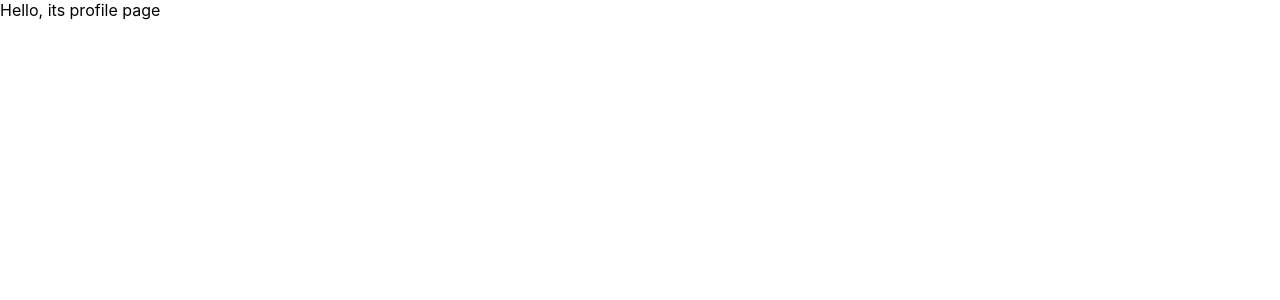
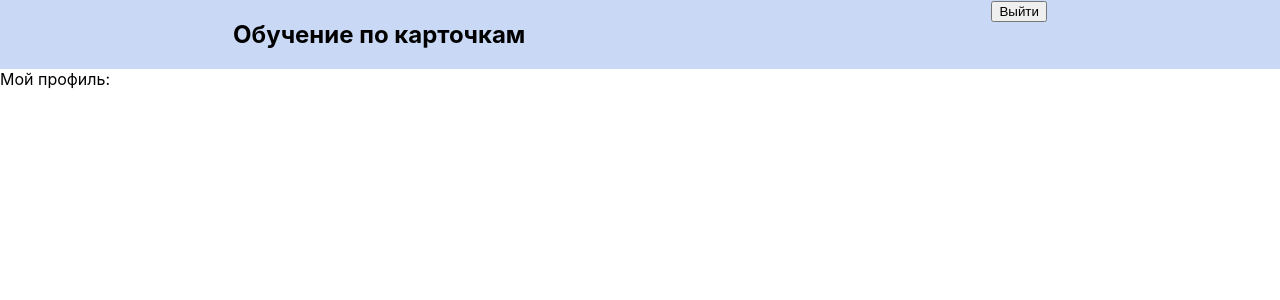
Before and after one commit to Kiri1111/cards_rtk, a React (Create React App) app: page /profile in a window 1280 px wide. Shown: the top 300 px of the page. Built offline with nearby package versions, Linux system fonts and the light colour scheme.

Commit message:
feat: logout

```diff
--- a/src/app/App.tsx
+++ b/src/app/App.tsx
@@ -1,12 +1,10 @@
-import {useAppDispatch, useAppSelector} from "./hooks";
+import {Header} from "../common/ui/header";
 
 function App() {
-	const isLoading = useAppSelector((state) => state.app.isLoading);
-	const dispatch = useAppDispatch();
 
 	return (
 		<div className="App">
-			{isLoading && <h1>Loader...</h1>}
+			<Header/>
 		</div>
 	);
 }
--- /dev/null
+++ b/src/common/ui/Header.module.scss
@@ -0,0 +1,7 @@
+.header {
+  display: flex;
+  justify-content: space-around;
+  background: #c9d8f5;
+  //position: absolute;
+  width: 100%;
+}
--- /dev/null
+++ b/src/common/ui/header.tsx
@@ -0,0 +1,12 @@
+import React from 'react';
+import s from './Header.module.scss'
+import {LogoutButton} from "../../features/auth/logout/LogoutButton";
+
+export const Header = () => {
+	return (
+		<div className={s.header}>
+			<h2>Обучение по карточкам</h2>
+			<LogoutButton/>
+		</div>
+	);
+};
--- a/src/features/auth/authApi.ts
+++ b/src/features/auth/authApi.ts
@@ -6,6 +6,9 @@ export const authApi = {
 	},
 	login(arg: ArgLoginType) {
 		return instance.post<ProfileType>('auth/login', arg)
+	},
+	logout() {
+		return instance.delete('auth/me')
 	}
 }
 
--- a/src/features/auth/authSlice.ts
+++ b/src/features/auth/authSlice.ts
@@ -1,6 +1,5 @@
-import {createAsyncThunk, createSlice, PayloadAction} from "@reduxjs/toolkit";
+import {createSlice} from "@reduxjs/toolkit";
 import {ArgLoginType, ArgRegisterType, authApi, ProfileType} from "./authApi";
-import {AppDispatch, RootState} from "../../app/store";
 import {createAppAsyncThunk} from "../../common/utils/createAppAsyncThunk";
 
 const register = createAppAsyncThunk<void, ArgRegisterType>('auth/register', async (arg) => {
@@ -11,6 +10,12 @@ const login = createAppAsyncThunk<{ profile: ProfileType }, ArgLoginType>('auth/
 	const res = await authApi.login(arg)
 	return {profile: res.data}
 })
+
+const logout = createAppAsyncThunk('auth/login', async () => {
+	const res = await authApi.logout()
+	console.log(res.data)
+})
+
 
 const slice = createSlice({
 	name: 'auth',
@@ -36,4 +41,4 @@ const slice = createSlice({
 
 export const authReducer = slice.reducer
 // export const authActions = slice.actions
-export const authThunks = {register, login}
+export const authThunks = {register, login, logout}
--- a/src/features/auth/login/LoginForm.tsx
+++ b/src/features/auth/login/LoginForm.tsx
@@ -21,8 +21,7 @@ export const LoginForm = () => {
 		formState: {errors},
 	} = useForm<Inputs>()
 
-	const onSubmit: SubmitHandler<Inputs> = (data) => console.log(data)
-	//dispatch(authThunks.login(data))
+	const onSubmit: SubmitHandler<Inputs> = (data) => dispatch(authThunks.login(data))
 
 	return (
 
--- /dev/null
+++ b/src/features/auth/logout/LogoutButton.tsx
@@ -0,0 +1,15 @@
+import React from 'react';
+import {useAppDispatch} from "../../../app/hooks";
+import {authThunks} from "../authSlice";
+
+export const LogoutButton = () => {
+
+	const dispatch = useAppDispatch()
+
+	const logoutHandler = () => dispatch(authThunks.logout())
+	return (
+		<div>
+			<button onClick={logoutHandler}>Выйти</button>
+		</div>
+	);
+};
--- a/src/features/auth/register/Register.module.scss
+++ b/src/features/auth/register/Register.module.scss
@@ -3,7 +3,7 @@
   flex-direction: column;
   align-items: center;
   justify-content: center;
-  width: 100vw;
+  width: 100%;
   height: 100vh;
 
   .form {
--- /dev/null
+++ b/src/features/profile/ProfilePage.tsx
@@ -0,0 +1,9 @@
+import React from 'react';
+
+export const ProfilePage = () => {
+	return (
+		<div>
+			Мой профиль:
+		</div>
+	);
+};
--- a/src/index.tsx
+++ b/src/index.tsx
@@ -8,6 +8,7 @@ import './index.css';
 import {createBrowserRouter, RouterProvider} from "react-router-dom";
 import {Register} from "./features/auth/register/Register";
 import {Login} from "./features/auth/login/Login";
+import {ProfilePage} from "./features/profile/ProfilePage";
 
 const router = createBrowserRouter([
 	{
@@ -25,7 +26,7 @@ const router = createBrowserRouter([
 		element: <Register/>
 	}, {
 		path: '/profile',
-		element: <div>Hello, its profile page</div>
+		element: <ProfilePage/>
 	}
 ])
 
@@ -34,8 +35,8 @@ const root = createRoot(container);
 
 root.render(
 	<Provider store={store}>
+		<App/>
 		<RouterProvider router={router}/>
-		<App/>
 	</Provider>
 );
 
```
